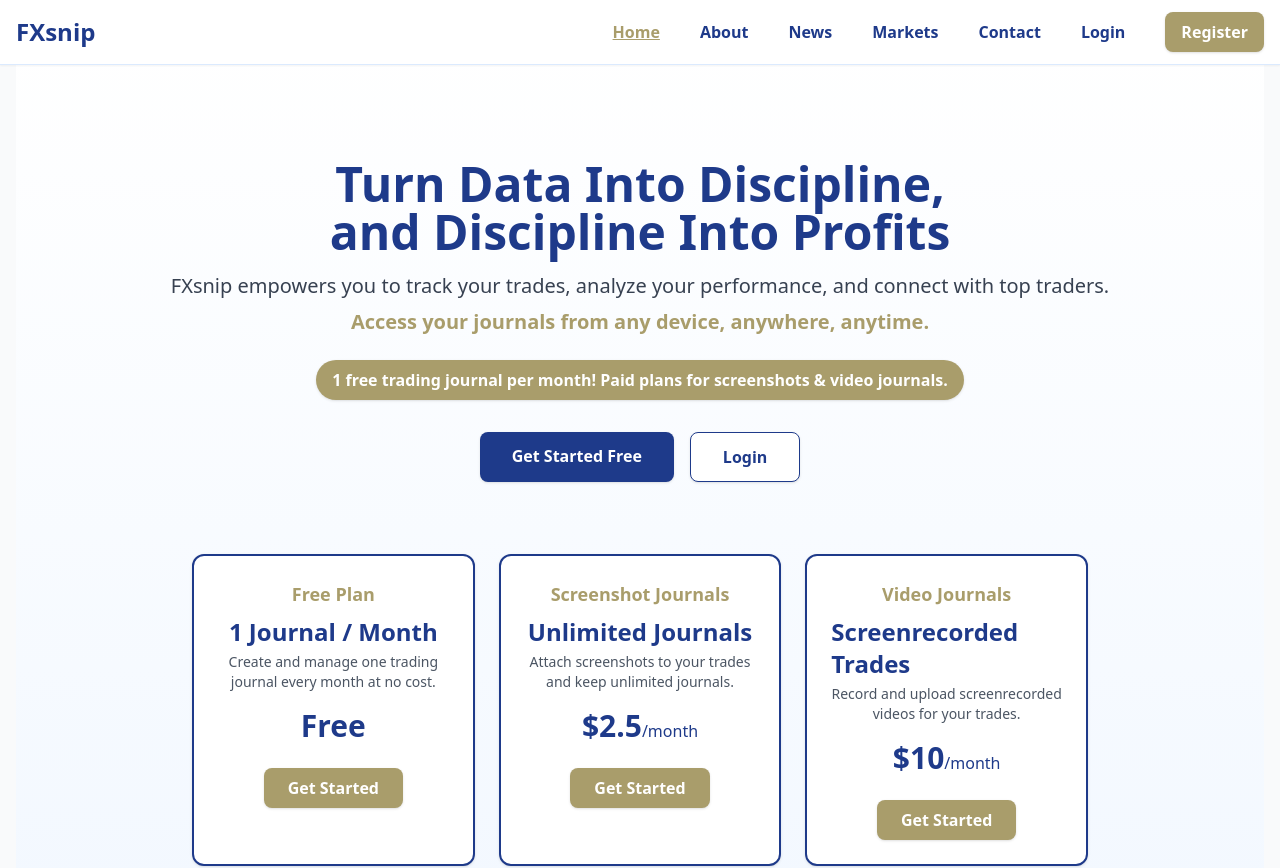
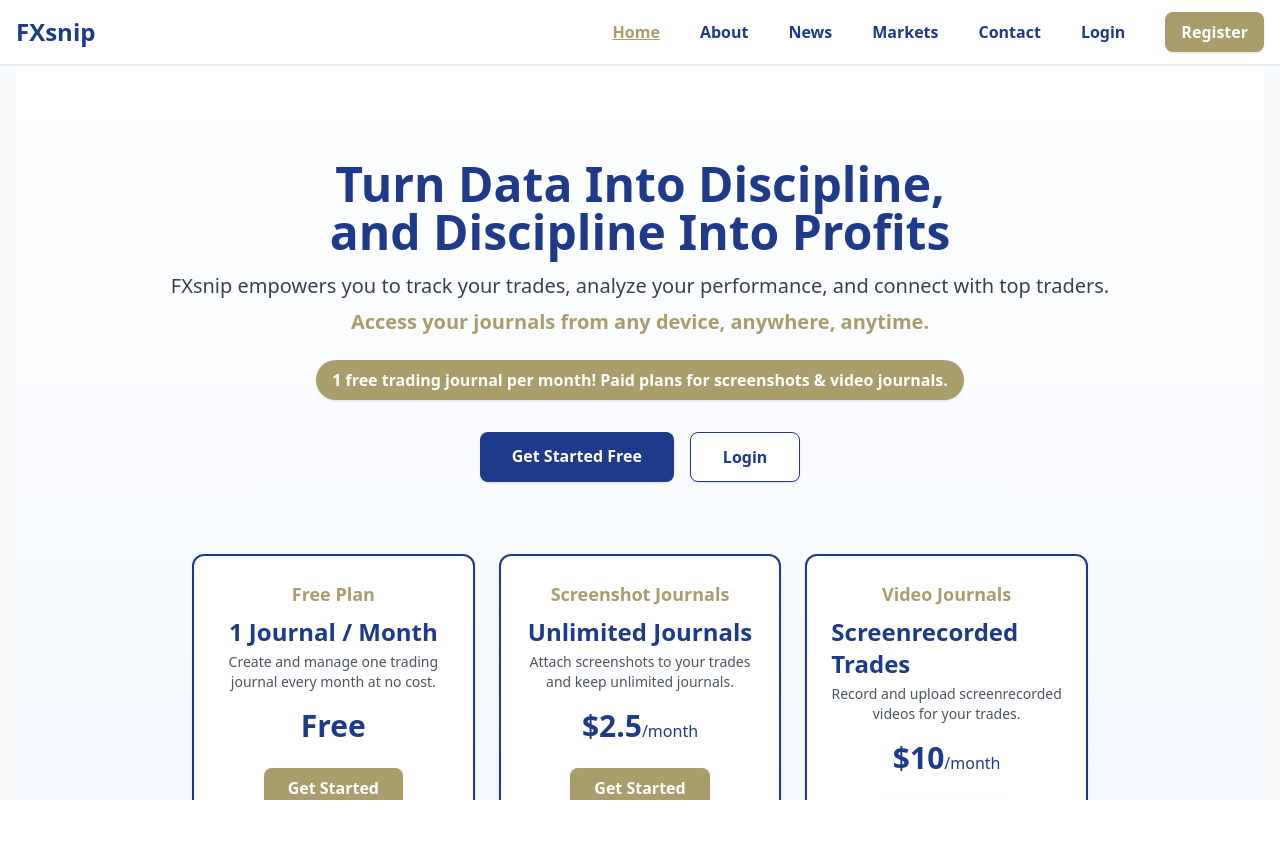
Before and after one commit to lyula/fxsnipclient, a React (Vite) app: page / in a window 1280 px wide. Shown: the top 868 px of the page. After the commit the page ends 800 px from the top, so only its background shows below. Built offline with nearby package versions, Linux system fonts and the light colour scheme; no server answers.

Commit message:
styled the PWA to respect user's phone theme

```diff
--- a/index.html
+++ b/index.html
@@ -4,7 +4,7 @@
     <meta charset="UTF-8" />
     <link rel="icon" type="image/png" href="/pwa-192x192.png" />
     <link rel="manifest" href="/manifest.webmanifest" />
-    <meta name="viewport" content="width=device-width, initial-scale=1.0" />
+    <meta name="viewport" content="width=device-width, initial-scale=1.0, viewport-fit=cover" />
     <title>Journalyze</title>
   </head>
   <body>
--- a/src/App.css
+++ b/src/App.css
@@ -3,9 +3,31 @@
 html, body, #root {
   width: 100vw;
   max-width: 100vw;
+  height: 100vh;
+  min-height: 100vh;
   overflow-x: hidden !important;
   margin: 0 !important; /* Remove any default margins */
   padding: 0 !important; /* Remove any default padding */
+  /* Add safe area inset for PWA (iOS/Android) */
+  padding-top: env(safe-area-inset-top);
+  padding-bottom: env(safe-area-inset-bottom);
+  background: #fff;
+  color-scheme: light dark;
+}
+
+@media (prefers-color-scheme: dark) {
+  html, body, #root {
+    background: #18181b !important;
+    color: #fff !important;
+  }
+}
+
+/* PWA splash screen text color fix for dark mode */
+@media (prefers-color-scheme: dark) {
+  body::before {
+    content: '';
+    color: #fff !important;
+  }
 }
 
 /* App.css or a global CSS file */
--- a/src/index.css
+++ b/src/index.css
@@ -7,9 +7,15 @@
 html, body, #root {
   width: 100vw;
   max-width: 100vw;
+  height: 100vh;
+  min-height: 100vh;
   overflow-x: hidden !important;
   margin: 0 !important; /* Remove any default margins */
   padding: 0 !important; /* Remove any default padding */
+  /* Add safe area inset for PWA (iOS/Android) */
+  padding-top: env(safe-area-inset-top);
+  padding-bottom: env(safe-area-inset-bottom);
+  background: #fff;
 }
 
 /* Prevent overscroll bounce and page-level scrolling issues */
```
Also changed, not shown: public/manifest.webmanifest.
